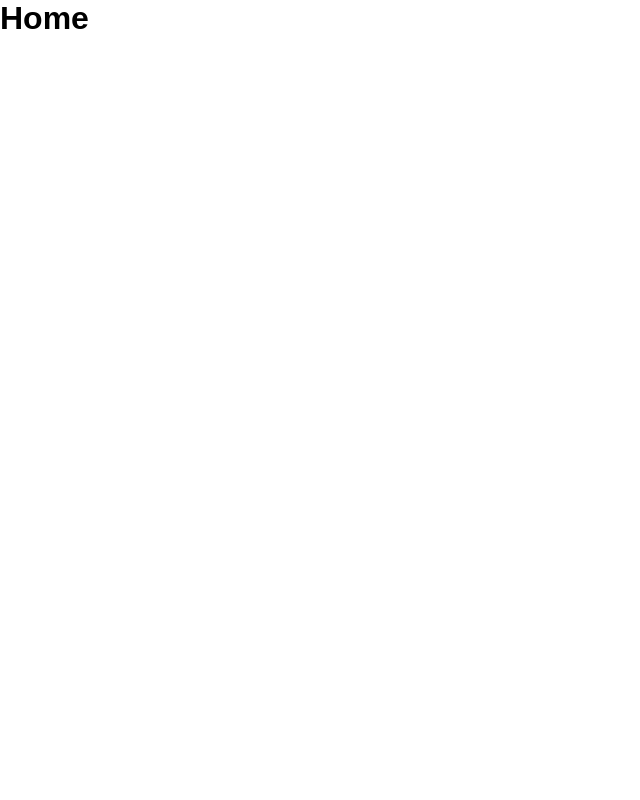
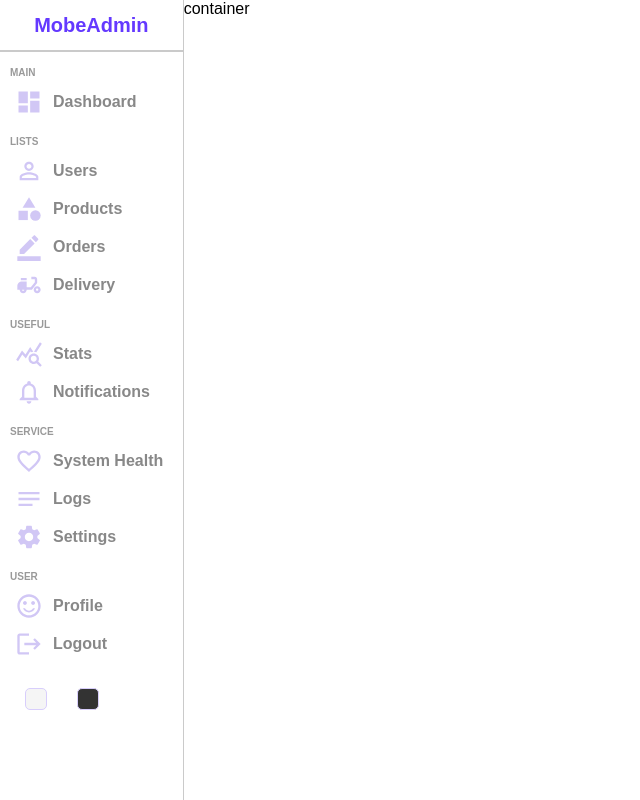
Before and after one commit to MobeTaxforfun/QuickAdmin, a React (Create React App) app: page / in a window 1280 px wide. Shown: the whole page, without its empty margins (0-640 px from the left). Built offline with nearby package versions, Linux system fonts and the light colour scheme.

Commit message:
更新 sidebar

```diff
--- a/package.json
+++ b/package.json
@@ -3,6 +3,10 @@
   "version": "0.1.0",
   "private": true,
   "dependencies": {
+    "@emotion/react": "^11.10.0",
+    "@emotion/styled": "^11.10.0",
+    "@mui/icons-material": "^5.8.4",
+    "@mui/material": "^5.10.1",
     "@testing-library/jest-dom": "^5.16.5",
     "@testing-library/react": "^13.3.0",
     "@testing-library/user-event": "^13.5.0",
--- /dev/null
+++ b/src/components/sidebar/Sidebar.jsx
@@ -0,0 +1,87 @@
+import "./sidebar.scss"
+import DashboardIcon from '@mui/icons-material/Dashboard';
+import PersonOutlineIcon from '@mui/icons-material/PersonOutline';
+import CategoryIcon from '@mui/icons-material/Category';
+import DeliveryDiningIcon from '@mui/icons-material/DeliveryDining';
+import BorderColorIcon from '@mui/icons-material/BorderColor';
+import QueryStatsIcon from '@mui/icons-material/QueryStats';
+import NotificationsNoneIcon from '@mui/icons-material/NotificationsNone';
+import FavoriteBorderIcon from '@mui/icons-material/FavoriteBorder';
+import NotesIcon from '@mui/icons-material/Notes';
+import SettingsIcon from '@mui/icons-material/Settings';
+import SentimentSatisfiedAltIcon from '@mui/icons-material/SentimentSatisfiedAlt';
+import LogoutIcon from '@mui/icons-material/Logout';
+
+const Sidebar = () => {
+    return (
+        <div className="sidebar">
+            <div className="top">
+                <span className="logo">MobeAdmin</span>
+            </div>
+            <hr />
+            <div className="center">
+                <ul>
+                    <p className="title">MAIN</p>
+                    <li>
+                        <DashboardIcon className="icon" />
+                        <span>Dashboard</span>
+                    </li>
+                    <p className="title">LISTS</p>
+                    <li>
+                        <PersonOutlineIcon className="icon" />
+                        <span>Users</span>
+                    </li>
+                    <li>
+                        <CategoryIcon className="icon" />
+                        <span>Products</span>
+                    </li>
+                    <li>
+                        <BorderColorIcon className="icon" />
+                        <span>Orders</span>
+                    </li>
+                    <li>
+                        <DeliveryDiningIcon className="icon" />
+                        <span>Delivery</span>
+                    </li>
+                    <p className="title">USEFUL</p>
+                    <li>
+                        <QueryStatsIcon className="icon" />
+                        <span>Stats</span>
+                    </li>
+                    <li>
+                        <NotificationsNoneIcon className="icon" />
+                        <span>Notifications</span>
+                    </li>
+                    <p className="title">SERVICE</p>
+                    <li>
+                        <FavoriteBorderIcon className="icon" />
+                        <span>System Health</span>
+                    </li>
+                    <li>
+                        <NotesIcon className="icon" />
+                        <span>Logs</span>
+                    </li>
+                    <li>
+                        <SettingsIcon className="icon" />
+                        <span>Settings</span>
+                    </li>
+                    <p className="title">USER</p>
+                    <li>
+                        <SentimentSatisfiedAltIcon className="icon" />
+                        <span>Profile</span>
+                    </li>
+                    <li>
+                        <LogoutIcon className="icon" />
+                        <span>Logout</span>
+                    </li>
+                </ul>
+            </div>
+            <div className="bottom">
+                <div className="colorOption"></div>
+                <div className="colorOption"></div>
+            </div>
+        </div>
+    )
+}
+
+export default Sidebar
--- /dev/null
+++ b/src/components/sidebar/sidebar.scss
@@ -0,0 +1,89 @@
+.sidebar {
+    flex: 1;
+    border-right: 0.5px solid rgb(202, 202, 202);
+    min-height: 100vh;
+    background-color: white;
+
+    .top {
+
+        height: 50px;
+        display: flex;
+        align-items: center;
+        justify-content: center;
+
+        .logo {
+            font-size: 20px;
+            font-weight: bold;
+            color: #6439ff;
+        }
+    }
+
+    hr {
+        height: 0;
+        border: 0.5px solid rgb(202, 202, 202);
+    }
+
+    .center {
+        padding-left: 10px;
+
+        ul {
+            list-style: none;
+            margin: 0;
+            padding: 0;
+
+            .title {
+                font-size: 10px;
+                font-weight: bold;
+                color: #999;
+                margin-top: 15px;
+                margin-bottom: 5px;
+            }
+
+            li {
+                display: flex;
+                align-items: center;
+                padding: 5px;
+                cursor: pointer;
+
+                &:hover {
+                    background-color: #b29efa;
+                }
+
+                .icon {
+                    font-size: 28px;
+                    color: #d1c7f5;
+                }
+
+                span {
+                    font-size: 16px;
+                    font-weight: 600;
+                    color: #888;
+                    margin-left: 10px;
+                }
+            }
+        }
+    }
+
+    .bottom {
+        display: flex;
+        align-items: center;
+        margin: 10px;
+
+        .colorOption {
+            width: 20px;
+            height: 20px;
+            border-radius: 5px;
+            border: 1px solid #d8cefc;
+            margin: 15px;
+            cursor: pointer;
+
+            &:nth-child(1) {
+                background-color: whitesmoke;
+            }
+
+            &:nth-child(2) {
+                background-color: #333;
+            }
+        }
+    }
+}
--- a/src/pages/home/Home.jsx
+++ b/src/pages/home/Home.jsx
@@ -1,9 +1,13 @@
+import Sidebar from "../../components/sidebar/Sidebar";
 import "./home.scss";
 
 export const Home = () => {
     return (
-        <div>
-            <h1>Home</h1>
+        <div className="home">
+            <Sidebar />
+            <div className="homeContainer">
+                container
+            </div>
         </div>
     );
 };
--- a/src/pages/home/home.scss
+++ b/src/pages/home/home.scss
@@ -1,6 +1,7 @@
-.home{
-    background-color: rebeccapurple;
-    .title{
-        color: white;
+.home {
+    display: flex;
+
+    .homeContainer {
+        flex: 6
     }
 }
```
Also changed, not shown: src/components/navbar/Navbar.jsx (added, +9 -0 lines), src/components/navbar/navbar.scss (added), 1 other file (tests, documents, lock files or other folders).
